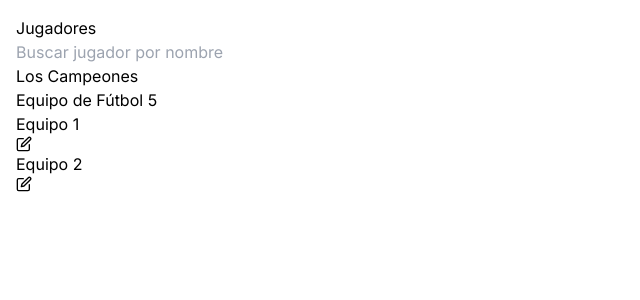
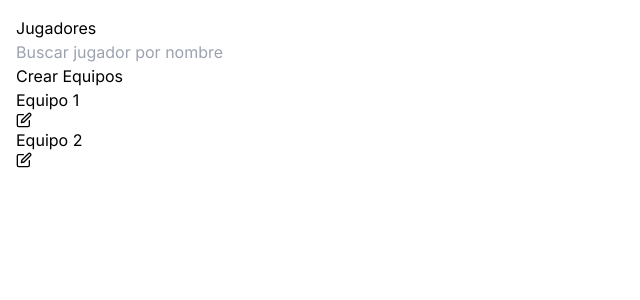
Before and after one commit to mauroociappinaph/atc-dream-match, a Next.js app: page /teams in a window 1280 px wide. Shown: the top 300 px of the page, without its empty margins (0-640 px from the left). Built offline with nearby package versions, Linux system fonts and the light colour scheme.

Commit message:
Crear equipos

```diff
--- a/src/components/TeamsComponent.tsx
+++ b/src/components/TeamsComponent.tsx
@@ -37,8 +37,7 @@ const TeamComponent: React.FC<TeamComponentProps> = ({ teams, setTeams }) => {
     <div className="bg-background p-6 rounded-lg shadow-lg">
       <div className="flex flex-col items-center space-y-6">
         <div className="text-center">
-          <h1 className="text-3xl font-bold">Los Campeones</h1>
-          <p className="text-muted-foreground">Equipo de Fútbol 5</p>
+          <h1 className="text-3xl font-bold">Crear Equipos</h1>
         </div>
         <div className="grid grid-cols-1 sm:grid-cols-2 gap-6">
           {teams.map((team) => (
```
